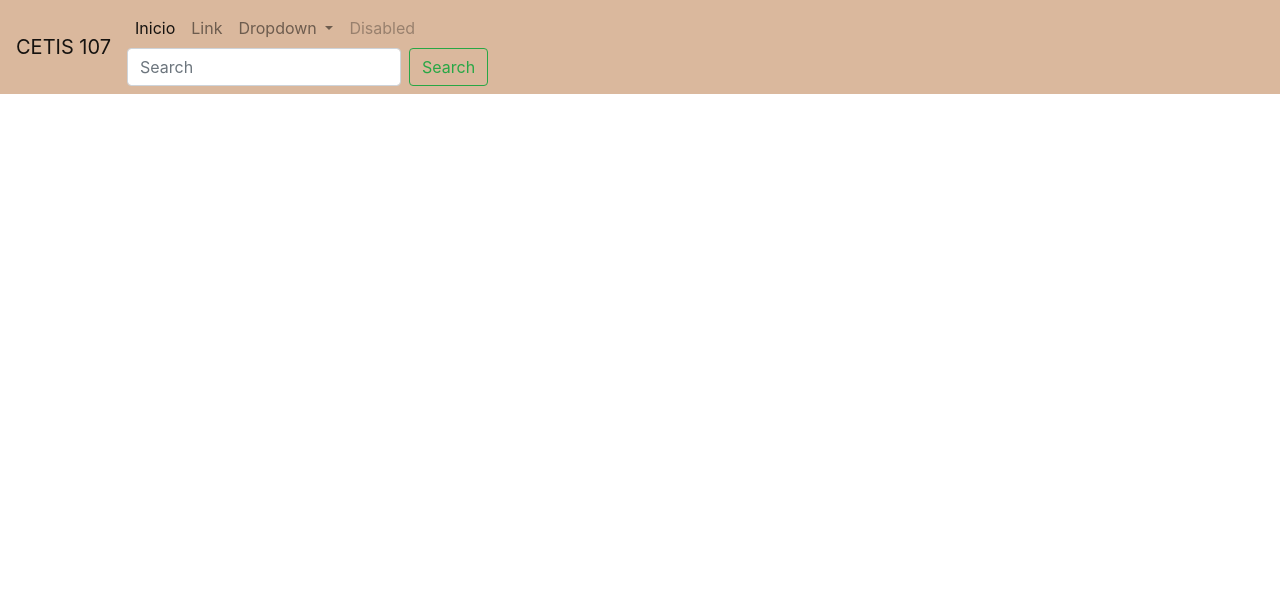
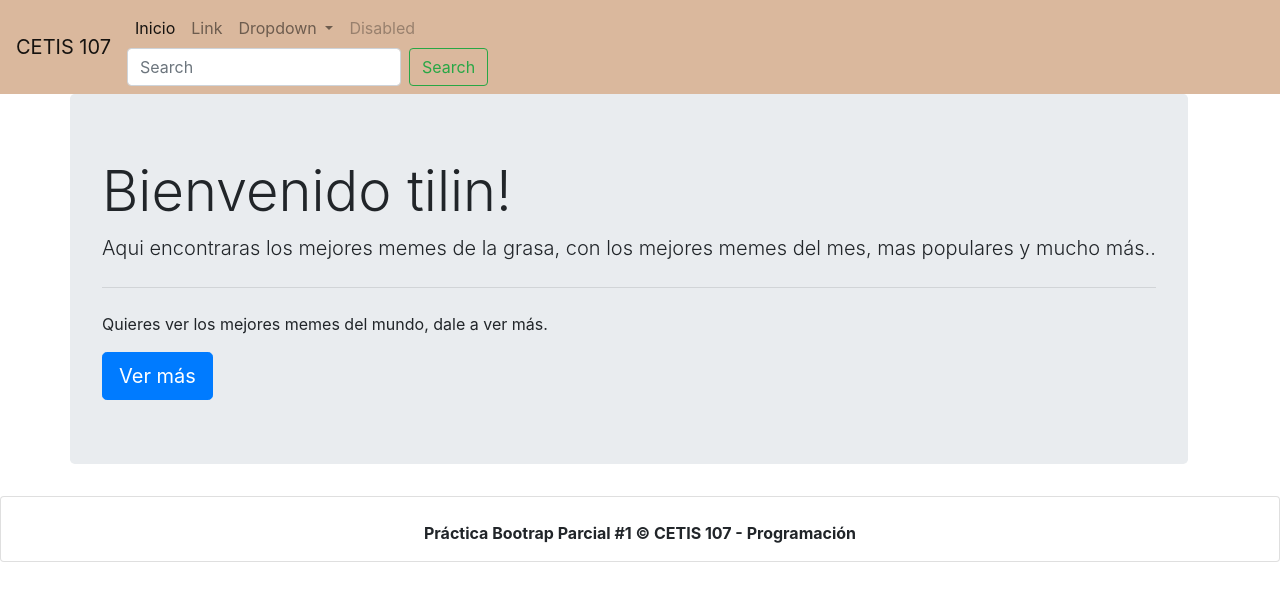
Before and after one commit to JoseAngel0409/joseangel0409.github.io, a plain HTML site: page Practica4/Practica5.html in a window 1280 px wide. Drawn offline with Linux system fonts and the light colour scheme.

Commit message:
Add files via upload

```diff
--- a/Practica4/Practica5.html
+++ b/Practica4/Practica5.html
@@ -42,6 +42,26 @@
 	    </form>
 	  </div>
   </nav>
-  <script type="text/javascript" src="js/bootstrap.js"> </script>
-</body>
+
+
+  </body>
+    <div class="container">
+  	<div class="row">
+  		<div class="jumbotron">
+  <h1 class="display-4">Bienvenido tilin!</h1>
+  <p class="lead">Aqui encontraras los mejores memes de la grasa, con los mejores memes del mes, mas populares y mucho más..</p>
+  <hr class="my-4">
+  <p>Quieres ver los mejores memes del mundo, dale a ver más.</p>
+  <a class="btn btn-primary btn-lg" href="#" role="button">Ver más</a>
+			</div>
+  		</div>
+  	</div>
+
+  	<footer class="card text-center">
+  		<br>
+  		<p class="font-weight-bold">Práctica Bootrap Parcial #1 &copy; CETIS 107 - Programación</p>
+  	</footer>
+
+  	     <script type="text/javascript" src="js/bootstrap.js"></script>
+  	 </body>
 </html>
```
